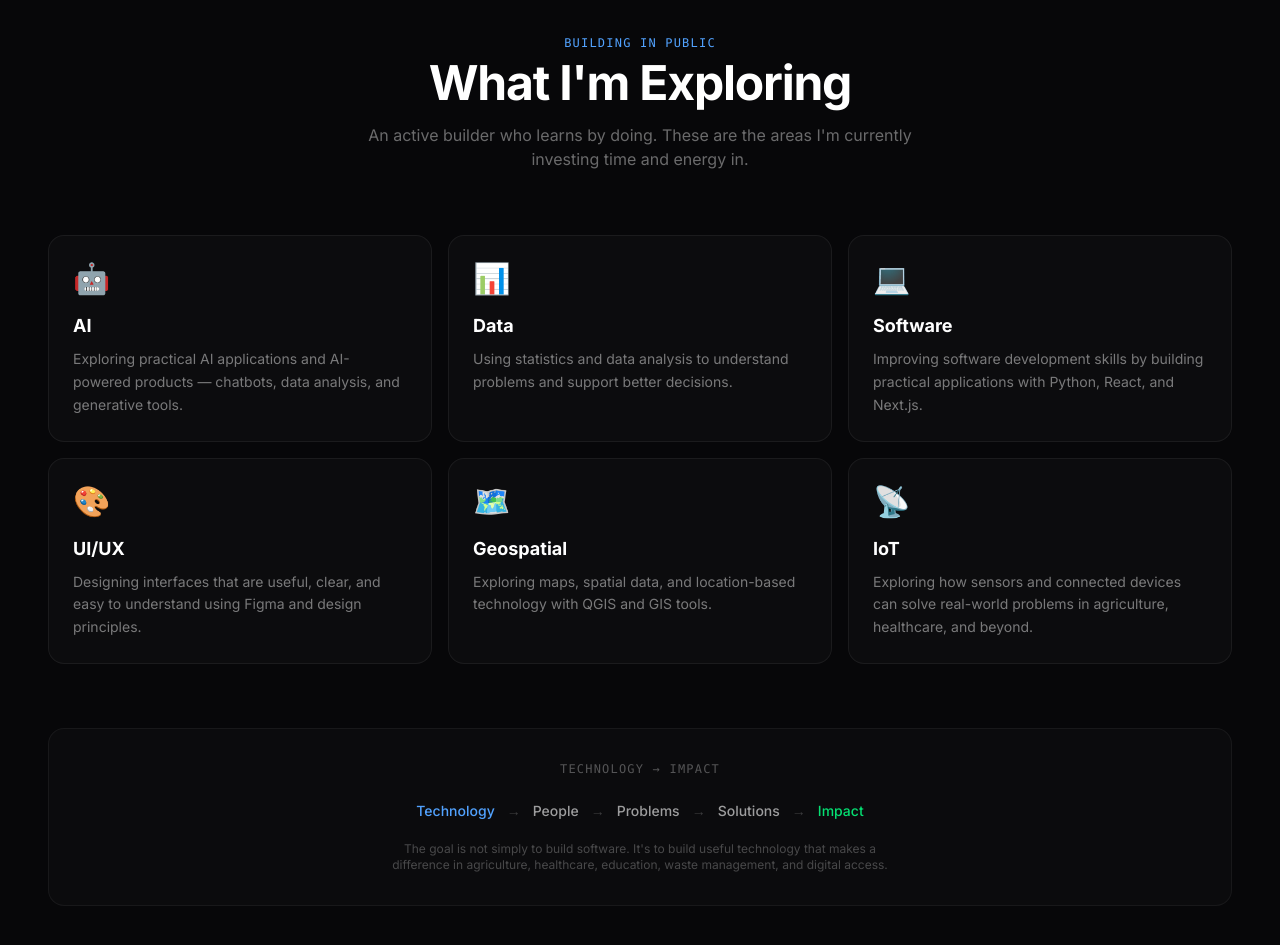
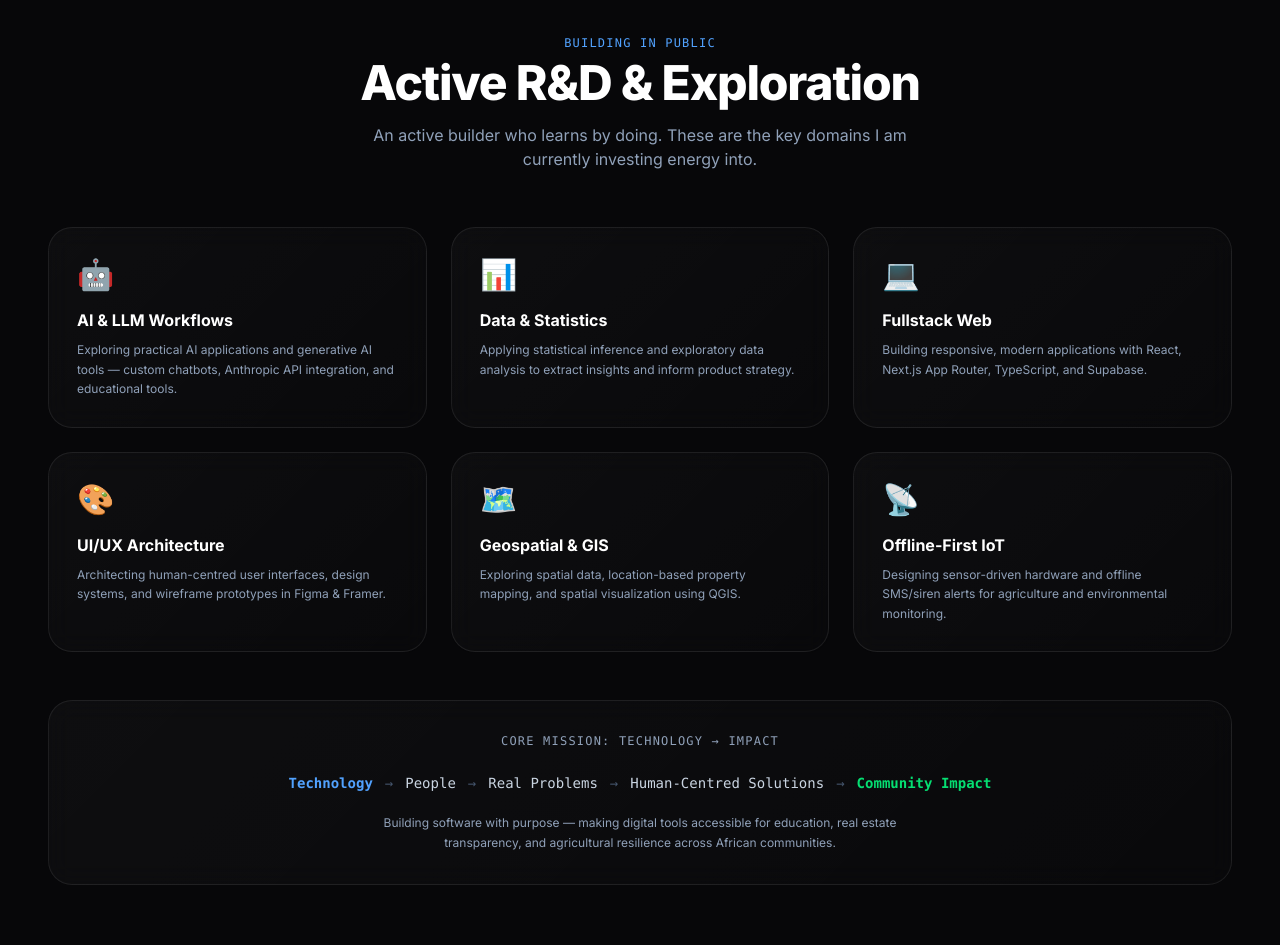
Before and after one commit to hafeezmt/jungudo-portfolio, a Next.js app: page / in a window 1280 px wide. Shown: the part 8680-9625 px from the top of the page. Built offline with nearby package versions, Linux system fonts and the light colour scheme.

Commit message:
style-enhance-building-in-public-rd-bento-grid

```diff
--- a/src/components/BuildingInPublic.tsx
+++ b/src/components/BuildingInPublic.tsx
@@ -5,57 +5,60 @@ import { motion } from "framer-motion";
 const explorations = [
   {
     icon: "🤖",
-    title: "AI",
-    description: "Exploring practical AI applications and AI-powered products — chatbots, data analysis, and generative tools.",
+    title: "AI & LLM Workflows",
+    description: "Exploring practical AI applications and generative AI tools — custom chatbots, Anthropic API integration, and educational tools.",
   },
   {
     icon: "📊",
-    title: "Data",
-    description: "Using statistics and data analysis to understand problems and support better decisions.",
+    title: "Data & Statistics",
+    description: "Applying statistical inference and exploratory data analysis to extract insights and inform product strategy.",
   },
   {
     icon: "💻",
-    title: "Software",
-    description: "Improving software development skills by building practical applications with Python, React, and Next.js.",
+    title: "Fullstack Web",
+    description: "Building responsive, modern applications with React, Next.js App Router, TypeScript, and Supabase.",
   },
   {
     icon: "🎨",
-    title: "UI/UX",
-    description: "Designing interfaces that are useful, clear, and easy to understand using Figma and design principles.",
+    title: "UI/UX Architecture",
+    description: "Architecting human-centred user interfaces, design systems, and wireframe prototypes in Figma & Framer.",
   },
   {
     icon: "🗺️",
-    title: "Geospatial",
-    description: "Exploring maps, spatial data, and location-based technology with QGIS and GIS tools.",
+    title: "Geospatial & GIS",
+    description: "Exploring spatial data, location-based property mapping, and spatial visualization using QGIS.",
   },
   {
     icon: "📡",
-    title: "IoT",
-    description: "Exploring how sensors and connected devices can solve real-world problems in agriculture, healthcare, and beyond.",
+    title: "Offline-First IoT",
+    description: "Designing sensor-driven hardware and offline SMS/siren alerts for agriculture and environmental monitoring.",
   },
 ];
 
 export function BuildingInPublic() {
   return (
     <section className="py-24 lg:py-32 relative" aria-label="What I'm exploring section">
-      <div className="max-w-7xl mx-auto px-6 lg:px-12">
+      <div className="max-w-7xl mx-auto px-4 sm:px-6 lg:px-12">
+
+        {/* Header */}
         <motion.div
           initial={{ opacity: 0, y: 20 }}
           whileInView={{ opacity: 1, y: 0 }}
           viewport={{ once: true, margin: "-80px" }}
           transition={{ duration: 0.6 }}
-          className="mb-16 text-center"
+          className="mb-14 text-center"
         >
           <p className="text-xs font-mono tracking-widest text-blue-400 uppercase mb-2">Building in Public</p>
-          <h2 className="text-4xl md:text-5xl font-bold tracking-tight text-white mb-4">
-            What I&apos;m Exploring
+          <h2 className="text-3xl sm:text-4xl lg:text-5xl font-extrabold tracking-tight text-white mb-4">
+            Active R&amp;D &amp; Exploration
           </h2>
-          <p className="text-white/40 text-base max-w-xl mx-auto">
-            An active builder who learns by doing. These are the areas I&apos;m currently investing time and energy in.
+          <p className="text-slate-400 text-base max-w-xl mx-auto">
+            An active builder who learns by doing. These are the key domains I am currently investing energy into.
           </p>
         </motion.div>
 
-        <div className="grid grid-cols-1 sm:grid-cols-2 lg:grid-cols-3 gap-4">
+        {/* Exploration Bento Grid */}
+        <div className="grid grid-cols-1 sm:grid-cols-2 lg:grid-cols-3 gap-6">
           {explorations.map((item, i) => (
             <motion.div
               key={item.title}
@@ -63,45 +66,46 @@ export function BuildingInPublic() {
               whileInView={{ opacity: 1, y: 0 }}
               viewport={{ once: true }}
               transition={{ delay: i * 0.08, duration: 0.5 }}
-              className="group p-6 bg-white/[0.025] border border-white/6 rounded-2xl hover:border-blue-500/20 hover:bg-blue-500/[0.03] transition-all"
+              className="bento-card p-7 rounded-3xl group"
             >
               <div className="text-3xl mb-4" role="img" aria-hidden="true">{item.icon}</div>
-              <h3 className="font-bold text-white text-lg mb-2 group-hover:text-blue-300 transition-colors">
+              <h3 className="font-bold text-white text-base mb-2 group-hover:text-blue-300 transition-colors">
                 {item.title}
               </h3>
-              <p className="text-sm text-white/45 leading-relaxed">{item.description}</p>
+              <p className="text-xs text-slate-400 leading-relaxed">{item.description}</p>
             </motion.div>
           ))}
         </div>
 
-        {/* Impact diagram */}
+        {/* Technology Impact Chain */}
         <motion.div
           initial={{ opacity: 0 }}
           whileInView={{ opacity: 1 }}
           viewport={{ once: true }}
           transition={{ delay: 0.4 }}
-          className="mt-16 p-8 bg-white/[0.02] border border-white/5 rounded-2xl text-center"
+          className="mt-12 bento-card p-8 rounded-3xl text-center"
         >
-          <p className="text-xs font-mono text-white/30 tracking-widest uppercase mb-6">Technology → Impact</p>
-          <div className="flex flex-wrap justify-center items-center gap-3 text-sm">
+          <p className="text-xs font-mono text-slate-400 tracking-widest uppercase mb-6">Core Mission: Technology → Impact</p>
+          <div className="flex flex-wrap justify-center items-center gap-3 text-xs sm:text-sm font-mono">
             {[
-              { label: "Technology", color: "text-blue-400" },
-              { label: "→", color: "text-white/20" },
-              { label: "People", color: "text-white/60" },
-              { label: "→", color: "text-white/20" },
-              { label: "Problems", color: "text-white/60" },
-              { label: "→", color: "text-white/20" },
-              { label: "Solutions", color: "text-white/60" },
-              { label: "→", color: "text-white/20" },
-              { label: "Impact", color: "text-green-400" },
+              { label: "Technology", color: "text-blue-400 font-bold" },
+              { label: "→", color: "text-slate-600" },
+              { label: "People", color: "text-slate-300" },
+              { label: "→", color: "text-slate-600" },
+              { label: "Real Problems", color: "text-slate-300" },
+              { label: "→", color: "text-slate-600" },
+              { label: "Human-Centred Solutions", color: "text-slate-300" },
+              { label: "→", color: "text-slate-600" },
+              { label: "Community Impact", color: "text-green-400 font-bold" },
             ].map((node, i) => (
-              <span key={i} className={`font-medium ${node.color}`}>{node.label}</span>
+              <span key={i} className={node.color}>{node.label}</span>
             ))}
           </div>
-          <p className="mt-5 text-xs text-white/25 max-w-lg mx-auto">
-            The goal is not simply to build software. It&apos;s to build useful technology that makes a difference in agriculture, healthcare, education, waste management, and digital access.
+          <p className="mt-5 text-xs text-slate-400 max-w-xl mx-auto leading-relaxed">
+            Building software with purpose — making digital tools accessible for education, real estate transparency, and agricultural resilience across African communities.
           </p>
         </motion.div>
+
       </div>
     </section>
   );
```
